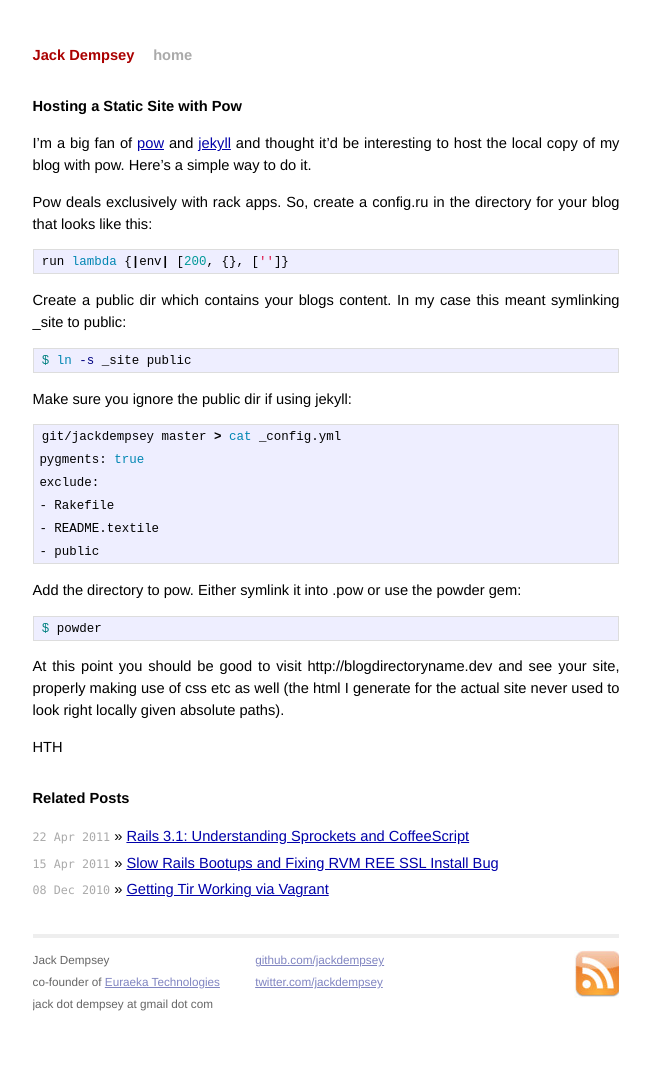
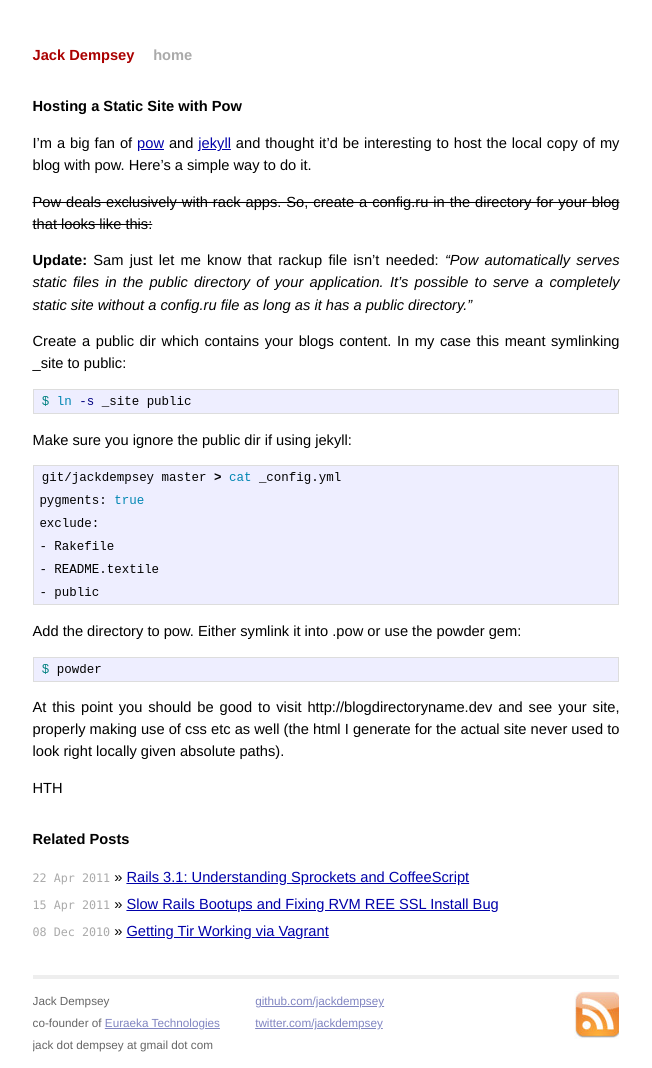
Before and after one commit to jackdempsey/jackdempsey.github.com, a Jekyll site: the page built from _posts/2011-04-22-serving-static-sites-with-pow.md, in a window 1280 px wide. Shown: the whole page, without its empty margins (314-966 px from the left). Built offline with Jekyll 4.4.1, drawn with Linux system fonts in a browser that asks for light colours; comment, search, counter and statistics services are not loaded; before the commit the page ends 1027 px from its top, so only the background shows below that.

Commit message:
no rackup needed

```diff
--- a/_posts/2011-04-22-serving-static-sites-with-pow.md
+++ b/_posts/2011-04-22-serving-static-sites-with-pow.md
@@ -7,10 +7,10 @@
 
 I'm a big fan of [pow](http://pow.cx) and [jekyll](http://jekyllrb.com/) and thought it'd be interesting to host the local copy of my blog with pow. Here's a simple way to do it.
 
-Pow deals exclusively with rack apps. So, create a config.ru in the directory for your blog that looks like this:
-{% highlight ruby %}
-run lambda {|env| [200, {}, ['']}
-{% endhighlight %}
+<strike>Pow deals exclusively with rack apps. So, create a config.ru in the directory for your blog that looks like this:</strike>
+
+**Update:** Sam just let me know that rackup file isn't needed:
+  *"Pow automatically serves static files in the public directory of your application. It's possible to serve a completely static site without a config.ru file as long as it has a public directory."*
 
 Create a public dir which contains your blogs content. In my case this meant symlinking \_site to public:
 {% highlight bash %}
```
Also changed, not shown: 1 other file.
